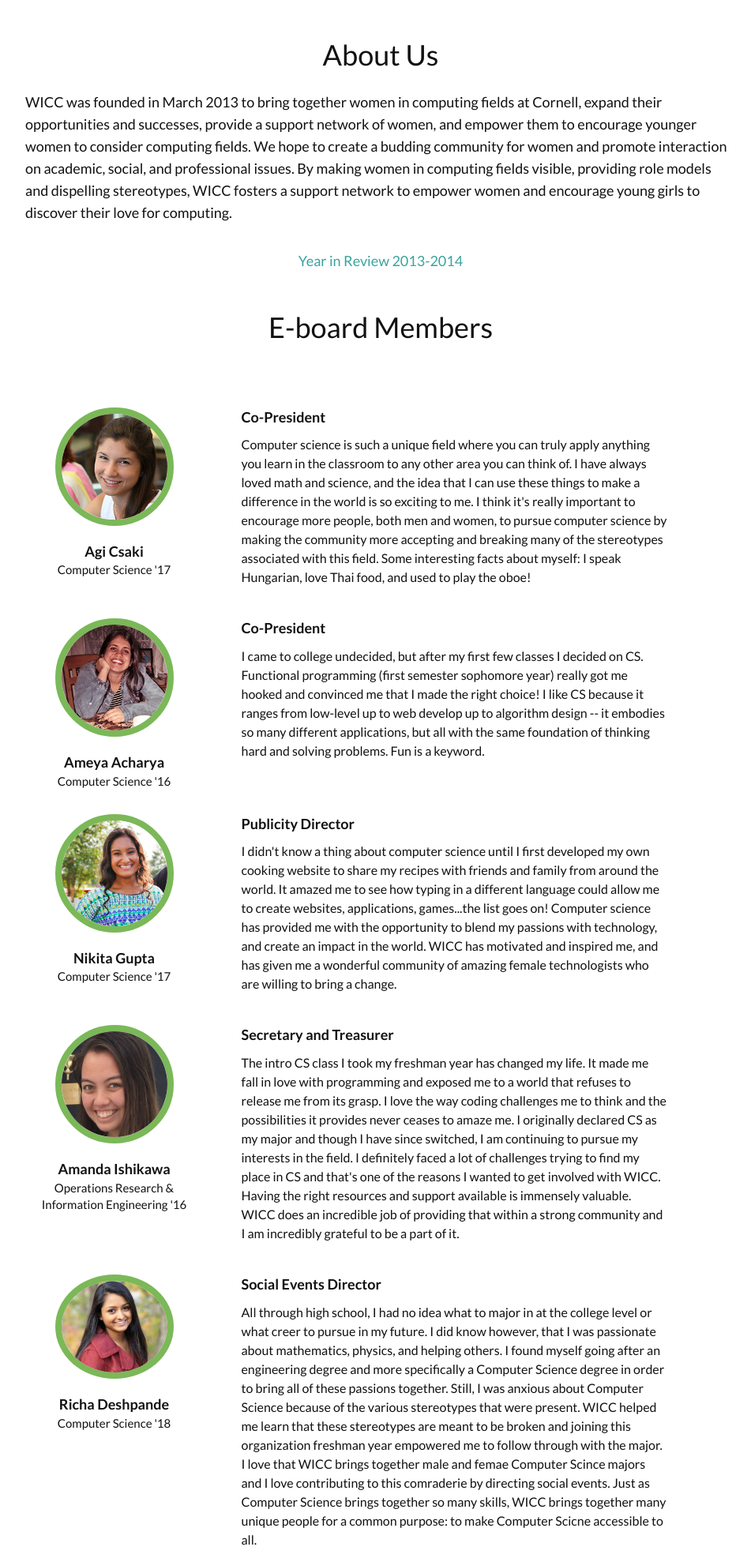
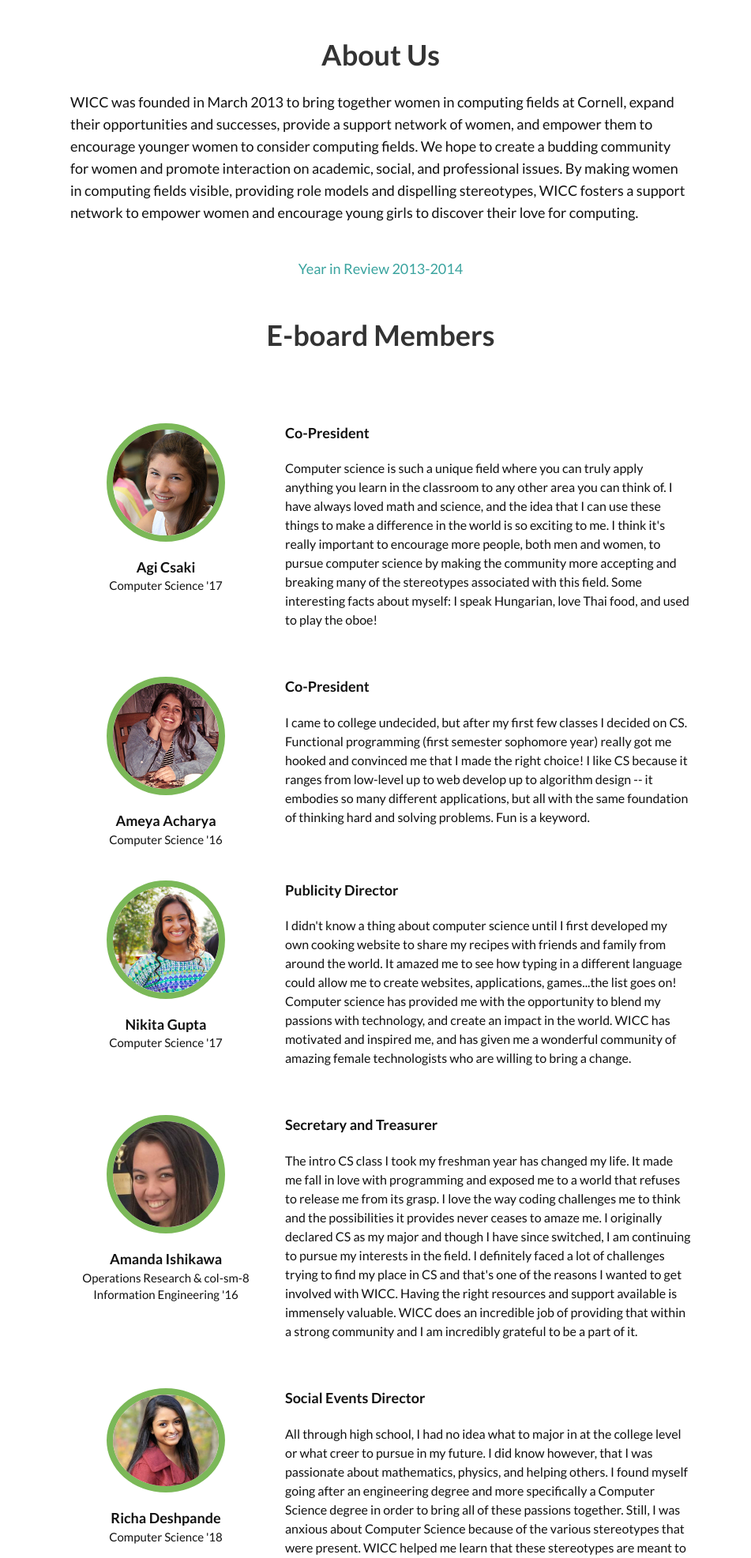
Before and after one commit to inyounghong/wicc, a PHP site: page /about.php in a window 1280 px wide. Shown: the part 50-2023 px from the top of the page at 79% size, without its empty margins (158-1109 px from the left). Run offline with PHP 8.4, Linux system fonts and the light colour scheme; some libraries are stand-ins or nearby versions.

Commit message:
Bootstrapping columns, titles

```diff
--- a/about.php
+++ b/about.php
@@ -5,8 +5,8 @@
     <meta name="viewport" content="width=device-width, initial-scale=1.0" />
     <title>Women in Computing at Cornell</title>
 
+    <link rel="stylesheet" href="https://maxcdn.bootstrapcdn.com/bootstrap/3.3.5/css/bootstrap.min.css">
     <link rel="stylesheet" href="css/main.css" />
-    <link rel="stylesheet" href="https://maxcdn.bootstrapcdn.com/bootstrap/3.3.5/css/bootstrap.min.css">
 
     <link rel="shortcut icon" href="img/icon.png" />
     <link rel="shortcut icon" href="http://wicc.acm.org/img/wicc-logo.jpg">
@@ -19,6 +19,7 @@
   </head>
   <body>
     <?php include "includes/nav.html" ?>
+
       <div class="container">
         <div class="narrow">
           <h1>About Us</h1>
@@ -26,34 +27,36 @@
           <p class="large">WICC was founded in March 2013 to bring together women in computing fields at Cornell, expand their opportunities and successes, provide a support network of women, and empower them to encourage younger women to consider computing fields. We hope to create a budding community for women and promote interaction on academic, social, and professional issues. By making women in computing fields visible, providing role models and dispelling stereotypes, WICC fosters a support network to empower women and encourage young girls to discover their love for computing.</p>
           <br>
           <center><a href="http://wicc.acm.org/docs/wiccyearinreview13_14.pdf">Year in Review 2013-2014</a></center>
+
           <br><br>
-
           <h1>E-board Members</h1>
           <br>
 
-      <div class="section profile">
-        <div class="image_float">
+
+
+      <div class="section profile row">
+        <div class="col-sm-4 c">
           <div class="square_image">
             <img src="img/board/AgiCsaki.jpg">
           </div>
           <div class="name">Agi Csaki</div>
           <div class="class">Computer Science '17</div>
         </div>
-        <div class="info">
+        <div class="col-sm-8 info">
           <div class="position">Co-President</div>
           <p>Computer science is such a unique field where you can truly apply anything you learn in the classroom to any other area you can think of.  I have always loved math and science, and the idea that I can use these things to make a difference in the world is so exciting to me.  I think it's really important to encourage more people, both men and women, to pursue computer science by making the community more accepting and breaking many of the stereotypes associated with this field. Some interesting facts about myself: I speak Hungarian, love Thai food, and used to play the oboe!</p>
         </div>
       </div>
 
-      <div class="section profile">
-        <div class="image_float">
+      <div class="section profile row">
+        <div class="col-sm-4 c">
           <div class="square_image">
             <img src="img/board/Ameya_Acharya.jpg">
           </div>
           <div class="name">Ameya Acharya</div>
           <div class="class">Computer Science '16</div>
         </div>
-        <div class="info">
+        <div class="col-sm-8 info">
           <div class="position">Co-President</div>
           <p>I came to college undecided, but after my first few classes I decided on CS. Functional programming (first semester sophomore year) really got me hooked and convinced me that I made the right choice! I like CS because it ranges from low-level up to web develop up to algorithm design -- it embodies so many different applications, but all with the same foundation of thinking hard and solving problems. Fun is a keyword.</p>
         </div>
@@ -62,45 +65,45 @@
 
 
 
-      <div class="section profile">
-        <div class="image_float">
+      <div class="section profile row">
+        <div class="col-sm-4 c">
           <div class="square_image">
             <img src="img/board/NikitaGupta.jpg">
           </div>
           <div class="name">Nikita Gupta</div>
           <div class="class">Computer Science '17</div>
         </div>
-        <div class="info">
+        <div class="col-sm-8 info">
           <div class="position">Publicity Director</div>
           <p>I didn't know a thing about computer science until I first developed my own cooking website to share my recipes with friends and family from around the world. It amazed me to see how typing in a different language could allow me to create websites, applications, games...the list goes on! Computer science has provided me with the opportunity to blend my passions with technology, and create an impact in the world. WICC has motivated and inspired me, and has given me a wonderful community of amazing female technologists who are willing to bring a change.</p>
         </div>
       </div>
 
 
-      <div class="section profile">
-        <div class="image_float">
+      <div class="section profile row">
+        <div class="col-sm-4 c">
           <div class="square_image">
             <img src="img/board/AmandaIshikawa.jpg">
           </div>
           <div class="name">Amanda Ishikawa</div>
-          <div class="class">Operations Research &amp; Information Engineering '16</div>
+          <div class="class">Operations Research &amp; col-sm-8 Information Engineering '16</div>
         </div>
-        <div class="info">
+        <div class="col-sm-8 info">
           <div class="position">Secretary and Treasurer</div>
           <p>The intro CS class I took my freshman year has changed my life. It made me fall in love with programming and exposed me to a world that refuses to release me from its grasp. I love the way coding challenges me to think and the possibilities it provides never ceases to amaze me. I originally declared CS as my major and though I have since switched, I am continuing to pursue my interests in the field. I definitely faced a lot of challenges trying to find my place in CS and that's one of the reasons I wanted to get involved with WICC. Having the right resources and support available is immensely valuable. WICC does an incredible job of providing that within a strong community and I am incredibly grateful to be a part of it.</p>
         </div>
       </div>
 
 
-    <div class="section profile">
-        <div class="image_float">
+    <div class="section profile row">
+        <div class="col-sm-4 c">
           <div class="square_image">
             <img src="img/board/RichaDeshpande.jpg">
           </div>
           <div class="name">Richa Deshpande</div>
           <div class="class">Computer Science '18</div>
         </div>
-        <div class="info">
+        <div class="col-sm-8 info">
           <div class="position">Social Events Director</div>
           <p>All through high school, I had no idea what to major in at the college level or what creer to pursue in my future. I did know however, that I was passionate about mathematics, physics, and helping others. I found myself going after an engineering degree and more specifically a Computer Science degree in order to bring all of these passions together. Still, I was anxious about Computer Science because of the various stereotypes that were present. WICC helped me learn that these stereotypes are meant to be broken and joining this organization freshman year empowered me to follow through with the major. I love that WICC brings together male and femae Computer Scince majors and I love contributing to this comraderie by directing social events. Just as Computer Science brings together so many skills, WICC brings together many unique people for a common purpose: to make Computer Scicne accessible to all.</p>
         </div>
@@ -108,30 +111,30 @@
 
 
 
-      <div class="section profile">
-        <div class="image_float">
+      <div class="section profile row">
+        <div class="col-sm-4 c">
           <div class="square_image">
             <img src="img/board/MonaliPatel.jpg">
           </div>
           <div class="name">Monali Patel</div>
           <div class="class">Computer Science '16</div>
         </div>
-        <div class="info">
+        <div class="col-sm-8 info">
           <div class="position">Corporate Relations Director</div>
           <p>I came to Cornell not having a clue about how to program or even what Computer Science really was. After taking my first CS course, I knew I loved it. WICC has provided me with the much needed mentorship, and the opportunity to give back by guiding other girls in CS, and even girls in high school who have never been exposed to CS much like I was. On a larger scale, I was given the chance to help diminish stereotypes about women in the Computer Science field which I never could have done by myself.</p>
         </div>
       </div>
 
 
-        <div class="section profile">
-        <div class="image_float">
+        <div class="section profile row">
+        <div class="col-sm-4 c">
           <div class="square_image">
             <img src="img/board/SaraVenkatraman.JPG">
           </div>
           <div class="name">Sara Venkatraman</div>
           <div class="class">Computer Science and Statistics '17</div>
         </div>
-        <div class="info">
+        <div class="col-sm-8 info">
           <div class="position">Career Development Director</div>
           <p>I discovered Computer Science in high school and found that it paired very well with my interest in Statistics, especially because modern data analysis is conducted in many programming languages and is dependent on complex algorithms. I was excited to pursue a double major in Computer Science and Statistics upon coming to Cornell, and was very happy to find many students through WICC who shared similar interests!  Cornell’s CS program has been a great way to expand my interests in CS to include software and web development and surely many other subfields within the next few years.  WICC is a wonderful group through which I’ve met lots of friendly and supportive CS students who are always willing to provide valuable advice.  Fun fact:  My favorite data structure is a hash map!</p>
         </div>
@@ -151,15 +154,15 @@
 
         <!--Haewon-->
 
-        <div class="section profile">
-        <div class="image_float">
+        <div class="section profile row">
+        <div class="col-sm-4 c">
           <div class="square_image s2">
             <img src="img/board/KylarHenderson.jpg">
           </div>
           <div class="name">Kylar Henderson</div>
           <div class="class">Computer Science '16</div>
         </div>
-        <div class="info">
+        <div class="col-sm-8 info">
           <div class="position">Outreach Co-Chair</div>
           <p>I started CS when I was in seventh grade. I took a web design elective and instantly fell in love. I had tons of fun making little websites and finding all of the cool things I could do on a webpage with CSS. Since then I've taken lots of CS classes in high school and at Cornell and I've really enjoyed it. I still like doing web design, but now I also have a big interest in game design and plan to get a minor in it. A fun fact about me is that I lived in Australia for a year.</p>
         </div>
@@ -168,29 +171,29 @@
 
         <!--Dayin-->
 
-      <div class="section profile">
-        <div class="image_float">
+      <div class="section profile row">
+        <div class="col-sm-4 c">
           <div class="square_image s2">
             <img src="img/board/JericaHuang.jpg">
           </div>
           <div class="name">Jerica Huang</div>
           <div class="class">Computer Science '18</div>
         </div>
-        <div class="info">
+        <div class="col-sm-8 info">
           <div class="position">Website Team</div>
           <p>From a very young age, I was captivated by anything related to computers or technology. But as I grew older and encountered new subjects, I easily became passionate about many of them: physics, art, mathematics, forensic science, law, and many more. Because all the subjects I loved were so diverse, I didn't have a clear idea of what I wanted to be when I grew up or a single passion that I wished to pursue. But recently, I realized that computer science is diverse and interdisciplinary enough to allow me to pursue everything I love to do. The way I see it, being a CS major is about communicating with machines via code to solve problems; and in the process, it enables ideas to evolve, to be shared, and be brought to life. I know that whether I study engineering, physical sciences, art, or even the humanities, there will definitely be an opportunity to apply my skills and interest in computer science. </p>
         </div>
       </div>
 
-      <div class="section profile">
-        <div class="image_float">
+      <div class="section profile row">
+        <div class="col-sm-4 c">
           <div class="square_image s2">
             <img src="img/board/InyoungHong.jpg">
           </div>
           <div class="name">Inyoung Hong</div>
           <div class="class">Computer Science '18</div>
         </div>
-        <div class="info">
+        <div class="col-sm-8 info">
           <div class="position">Website Team</div>
           <p>I came into CS from a completely artistic point of view. During the last three years of high school, I spent most of my free time exploring various types of digital artwork. I started with paintings, moved into graphic design, and then one day stumbled across web design which utterly capivated me like nothing ever had before. I loved the artistic, front-end side of websites, but then steadily became more interested in the programming aspects of how websites actually do the things they do. These days, I enjoy building beautiful, functional websites as well as learning more about CS in my classes.</p>
         </div>
--- a/css/main.css
+++ b/css/main.css
@@ -31,6 +31,59 @@ a, a:hover, a:focus {
   .content ul li, ol li {
     margin: 18px 0;
     line-height: 1.4em; }
+
+/* Main Content */
+.container {
+  padding-top: 50px;
+  padding-bottom: 80px;
+  font-size: 18px;
+  color: #111; }
+  .container a {
+    color: #39a39e; }
+
+.narrow {
+  max-width: 900px;
+  margin: 0 auto;
+  padding: 0 5%; }
+
+.content {
+  max-width: 1150px;
+  margin: 0 auto;
+  padding: 50px 50px;
+  font-size: 18px;
+  color: #111; }
+  .content a {
+    color: #39a39e; }
+  .content.center {
+    text-align: center; }
+
+.g {
+  background: #eee; }
+
+h1 {
+  font-weight: 600;
+  font-size: 36px;
+  color: #333;
+  margin: 0px 0 25px !important;
+  text-align: center; }
+  h1.l {
+    text-align: left; }
+
+h2 {
+  color: #333;
+  font-size: 26px;
+  margin-bottom: 15px; }
+
+h3 {
+  margin: 20px 0 15px;
+  text-transform: uppercase;
+  font-weight: 700;
+  font-family: Open Sans;
+  font-size: 20px; }
+
+p {
+  margin: 20px 0;
+  line-height: 28px; }
 
 /* Cover Slider */
 .cover {
@@ -188,54 +241,6 @@ a, a:hover, a:focus {
     width: 250px;
     z-index: 99; }
 
-/* Main Content */
-.container {
-  padding-top: 50px;
-  padding-bottom: 80px;
-  font-size: 18px;
-  color: #111; }
-  .container a {
-    color: #39a39e !important; }
-
-.narrow {
-  max-width: 900px;
-  margin: 0 auto; }
-
-.content {
-  max-width: 1150px;
-  margin: 0 auto;
-  padding: 50px 50px;
-  font-size: 18px;
-  color: #111; }
-  .content a {
-    color: #39a39e; }
-  .content.center {
-    text-align: center; }
-
-.g {
-  background: #eee; }
-
-h1 {
-  font-weight: 600;
-  font-size: 36px;
-  color: #333;
-  margin: 0px 0 25px !important;
-  text-align: center; }
-  h1.l {
-    text-align: left; }
-
-h2 {
-  color: #333;
-  font-size: 26px;
-  margin-bottom: 15px; }
-
-h3 {
-  margin: 20px 0 15px; }
-
-p {
-  margin: 20px 0;
-  line-height: 28px; }
-
 /* Video */
 .video {
   width: 90%; }
@@ -280,9 +285,12 @@ p {
 .goals {
   margin: 15px 0; }
   .goals .image {
-    height: 130px;
+    height: 110px;
     position: relative;
-    bottom: -15px; }
+    bottom: 0; }
+    .goals .image img {
+      padding-bottom: 10px;
+      max-height: 100%; }
 
 /* Resources */
 .opportunities td {
@@ -304,16 +312,7 @@ p {
     top: 30px; }
 
 /* ABOUT US PAGE */
-.profile {
-  margin: 30px 0; }
-  .profile img {
-    max-width: 100%; }
-  .profile .image_float {
-    width: 25%;
-    text-align: center;
-    display: inline-block;
-    vertical-align: top; }
-    .profile .image_float .square_image {
+.square_image {
   -webkit-border-radius: 100%;
   -moz-border-radius: 100%;
   -ms-border-radius: 100%;
@@ -323,24 +322,26 @@ p {
   max-height: 150px;
   overflow: hidden;
   margin: 0 auto; }
-      .profile .image_float .square_image.s2 {
+  .square_image.s2 {
     border-color: #EA6750; }
-  .profile .info {
-    width: 60%;
-    margin-left: 5%;
-    display: inline-block; }
-    .profile .info p {
+  .square_image img {
+    max-width: 100%; }
+
+.info p {
   font-size: 16px;
   line-height: 1.5em; }
-  .profile .name {
+
+.name {
   font-weight: 700;
   margin-top: 20px;
   text-align: center; }
-  .profile .position {
+
+.position {
   font-weight: 700;
   margin-bottom: 10px;
   font-size: 18px; }
-  .profile .class {
+
+.class {
   text-align: center;
   font-size: 15px; }
 
@@ -389,4 +390,9 @@ p {
 .album:nth-of-type(4n + 2) .description {
   background: #EA6750; }
 
+@media screen and (max-width: 768px) {
+  .position {
+    text-align: center;
+    margin-top: 10px; } }
+
 /*# sourceMappingURL=main.css.map */
--- a/css/main.sass
+++ b/css/main.sass
@@ -48,6 +48,65 @@ a, a:hover, a:focus
     li
         margin: 18px 0
         line-height: 1.4em
+/* Main Content */
+
+.container
+    padding-top: 50px
+    padding-bottom: 80px
+    font-size: 18px
+    color: #111
+    a
+        color: $blue
+.narrow
+    max-width: 900px
+    margin: 0 auto
+    padding: 0 5%
+
+.content
+    max-width: 1150px
+    margin: 0 auto
+    padding: 50px 50px
+    font-size: 18px
+    color: #111
+
+
+
+    a
+        color: $blue
+
+    &.center
+        text-align: center
+
+.g
+    background: #eee
+
+h1
+    font-weight: 600
+    font-size: 36px
+    color: #333
+    margin: 0px 0 25px!important
+    text-align: center
+
+    &.l
+        text-align: left
+
+h2
+    color: #333
+    font-size: 26px
+    margin-bottom: 15px
+
+h3
+    margin: 20px 0 15px
+    text-transform: uppercase
+    font-weight: 700
+    font-family: Open Sans
+    font-size: 20px
+
+p
+    margin: 20px 0
+    line-height: 28px
+
+
 
 /* Cover Slider */
 
@@ -222,58 +281,6 @@ a, a:hover, a:focus
         z-index: 99
 
 
-/* Main Content */
-
-.container
-    padding-top: 50px
-    padding-bottom: 80px
-    font-size: 18px
-    color: #111
-    a
-        color: $blue!important
-.narrow
-    max-width: 900px
-    margin: 0 auto
-
-.content
-    max-width: 1150px
-    margin: 0 auto
-    padding: 50px 50px
-    font-size: 18px
-    color: #111
-
-
-
-    a
-        color: $blue
-
-    &.center
-        text-align: center
-
-.g
-    background: #eee
-
-h1
-    font-weight: 600
-    font-size: 36px
-    color: #333
-    margin: 0px 0 25px!important
-    text-align: center
-
-    &.l
-        text-align: left
-
-h2
-    color: #333
-    font-size: 26px
-    margin-bottom: 15px
-
-h3
-    margin: 20px 0 15px
-
-p
-    margin: 20px 0
-    line-height: 28px
 
 /* Video */
 
@@ -329,9 +336,13 @@ p
     margin: 15px 0
 
     .image
-        height: 130px
+        height: 110px
         position: relative
-        bottom: -15px
+        bottom: 0
+
+        img
+            padding-bottom: 10px
+            max-height: 100%
 
 
 /* Resources */
@@ -361,52 +372,41 @@ p
 
 /* ABOUT US PAGE */
 
-.profile
-    margin: 30px 0
+
+.square_image
+    +border-radius(100%)
+    border: 8px solid $green
+
+    max-width: 150px
+    max-height: 150px
+    overflow: hidden
+    margin: 0 auto
+
+    &.s2
+        border-color: $red
 
     img
         max-width: 100%
 
-    .image_float
-        width: 25%
-        text-align: center
-        display: inline-block
-        vertical-align: top
+.info
 
-        .square_image
-            +border-radius(100%)
-            border: 8px solid $green
+    p
+        font-size: 16px
+        line-height: 1.5em
 
-            max-width: 150px
-            max-height: 150px
-            overflow: hidden
-            margin: 0 auto
+.name
+    font-weight: 700
+    margin-top: 20px
+    text-align: center
 
-            &.s2
-                border-color: $red
+.position
+    font-weight: 700
+    margin-bottom: 10px
+    font-size: 18px
 
-    .info
-        width: 60%
-        margin-left: 5%
-        display: inline-block
-
-        p
-            font-size: 16px
-            line-height: 1.5em
-
-    .name
-        font-weight: 700
-        margin-top: 20px
-        text-align: center
-
-    .position
-        font-weight: 700
-        margin-bottom: 10px
-        font-size: 18px
-
-    .class
-        text-align: center
-        font-size: 15px
+.class
+    text-align: center
+    font-size: 15px
 
 
 /* Gallery specific */
@@ -464,3 +464,9 @@ p
 .album:nth-of-type(4n + 2)
     .description
         background: $red
+
+
+@media screen and (max-width: 768px)
+    .position
+        text-align: center
+        margin-top: 10px
```
Also changed, not shown: index.php (+8 -8 lines), sponsors.php (+14 -10 lines), img/career.png (added), img/career2.png (added), img/community.png (added), img/logo_bloomberg.png (added), img/outreach.png (added), img/outreach2.png (added), 1 other file. Lines whose indentation alone changed are shown as unchanged.
